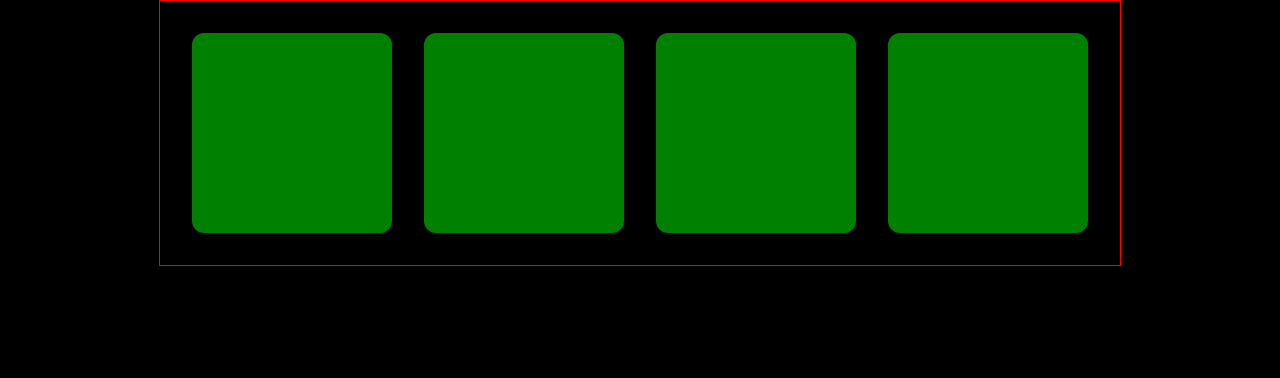
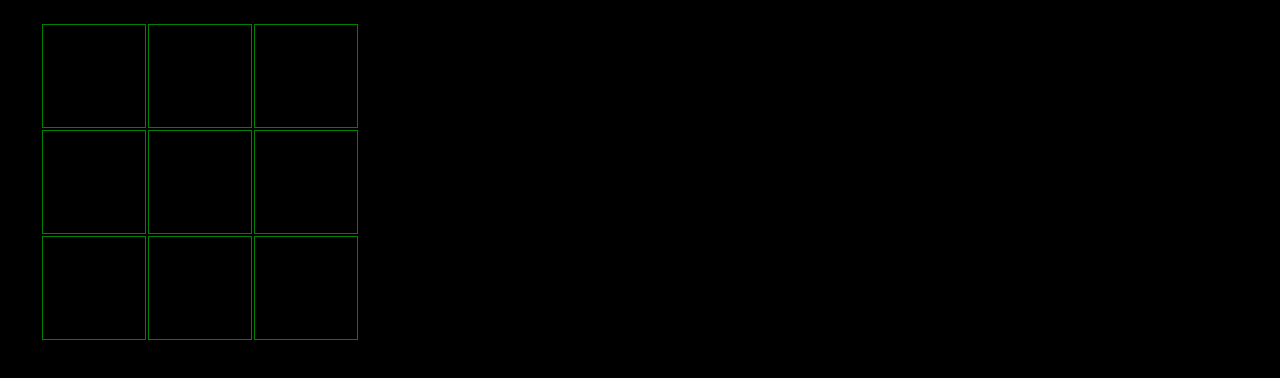
Before and after one commit to AshleshaBandgar/FunctionUp1, a React (Create React App) app: page / in a window 1280 px wide. Shown: the top 378 px of the page. Built offline with nearby package versions, Linux system fonts and the light colour scheme.

Commit message:
Button event added

```diff
--- a/src/App.css
+++ b/src/App.css
@@ -1,62 +1,15 @@
-.App {
-text-align: center;
-display: flex;
-gap: 15px;
+.container{
+  display: flex;
+  justify-content: center;
+  text-align: center;
+  flex-direction: column;
+  align-items: center;
+  width: 400px;
 
 }
-/* .food-container{
-  color: white;
-  text-align: center;
-  display: flex;
-  flex-wrap: wrap;
-  justify-content: space-evenly;
-  gap: 15px;
-} */
-.titile{
-  text-decoration:underline;
-  color:red;
 
+table td{
+  border: 1px solid green;
+  width: 100px;
+  height: 100px;
 }
-.slogan{
-  color:red;
-}
-.logo{
-  height: 100px;
-  width: 150px;
-  padding-top: 20px;
-}
-
-.App-logo {
-  height: 40vmin;
-  pointer-events: none;
-}
-
-@media (prefers-reduced-motion: no-preference) {
-  .App-logo {
-    animation: App-logo-spin infinite 20s linear;
-  }
-}
-
-.App-header {
-  background-color: #282c34;
-  min-height: 100vh;
-  display: flex;
-  flex-direction: column;
-  align-items: center;
-  justify-content: center;
-  font-size: calc(10px + 2vmin);
-  color: white;
-}
-
-.App-link {
-  color: #61dafb;
-}
-
-@keyframes App-logo-spin {
-  from {
-    transform: rotate(0deg);
-  }
-  to {
-    transform: rotate(360deg);
-  }
-}
--- a/src/App.js
+++ b/src/App.js
@@ -1,14 +1,13 @@
+import React from 'react'
+import './App.css'
+import TicTacToe from './components/organisms/tic tac toe'
 
-import styles from './App.module.css'
-import Scrollbar from './components/scrollbar/scrollbar';
+export default function App(){
+  return (
+  <div>
 
-function App() {
+    <TicTacToe/>
 
-return(
-    <div className={styles.App}>
-        <Scrollbar/>
-    </div>
-  );
+  </div>
+  )
 }
-
-export default App;
--- /dev/null
+++ b/src/components/organisms/tic tac toe.js
@@ -0,0 +1,104 @@
+import React from 'react'
+import {useState} from 'react'
+
+export default function TicTacToe(){
+
+    const[turn, setTurn] = useState('X')
+    const[cells, setCells] = useState(Array(9).fill(''))
+    const[winner, setWinner] = useState()
+
+
+    function Winner(squares){
+         const combos={
+            across:[
+                [0,1,2],
+                [3,4,5],
+                [6,7,8]
+            ],
+            down:[
+                [0,3,6],
+                [1,4,7],
+                [2,5,8]
+            ],
+            diagnal:[
+                [0,4,8],
+                [2,4,6]
+            ]
+         }
+         for(let combo in combos){
+            combos[combo].forEach((pattern)=>{
+                if(squares[pattern[0]]==='' || squares[pattern[1]]==='' || squares[pattern[3]]===''){
+                    //do nothing
+                }else if(squares[pattern[0]]===squares[pattern[1]] && squares[pattern[1]]===squares[pattern[2]]){
+                       setWinner(squares[pattern[0]])
+                }
+         })
+         }
+    }
+
+    function Cell({num}){
+        return <td onClick={()=>handleClick(num)}>{cells[num]}</td>
+    }
+
+    function handleClick(num){
+        if(cells[num] !==''){
+            alert("already clicked")
+            return;
+        }
+        let squares = [...cells]
+        if(turn==='X'){
+            squares[num]='X';
+            setTurn('O')
+        }else{
+            squares[num]='O';
+            setTurn('X')
+        }
+        Winner(squares)
+        setCells(squares)
+
+    }
+    function handleRefresh(){
+        setWinner(null);
+        setCells(Array(9).fill(''))
+    }
+    const btnStyle={backgroundColor:"green", width:"100px", height:"40px"}
+  return (
+    <div className="container">
+
+       <table>
+          Turn:{turn}
+          <tbody>
+              <tr>
+                <Cell num={0}/>
+                <Cell num={1}/>
+                <Cell num={2}/>
+              </tr>
+              <tr>
+                <Cell num={3}/>
+                <Cell num={4}/>
+                <Cell num={5}/>
+              </tr>
+              <tr>
+                <Cell num={6}/>
+                <Cell num={7}/>
+                <Cell num={8}/>
+              </tr>
+
+          </tbody>
+        </table>
+
+        {winner && (
+
+            <>
+                <p>Player {winner} is the winner!</p>
+                <button style={btnStyle}
+                        onClick={handleRefresh}
+                >Start Again</button>
+            </>
+        )}
+
+
+
+    </div>
+  )
+}
```
